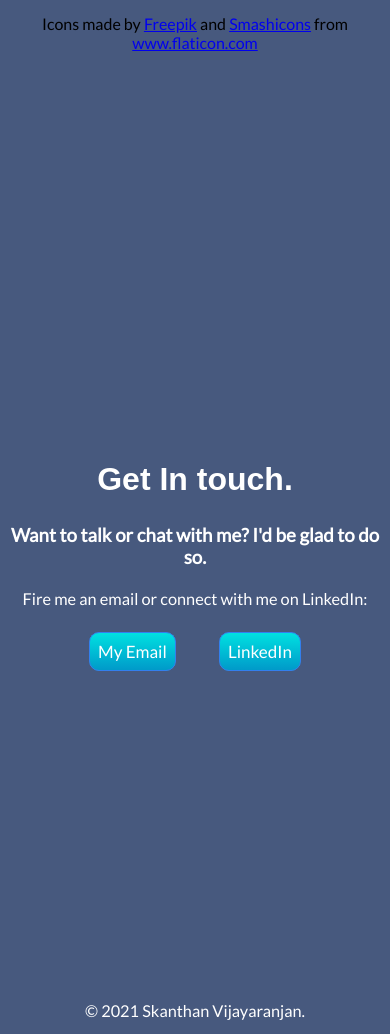
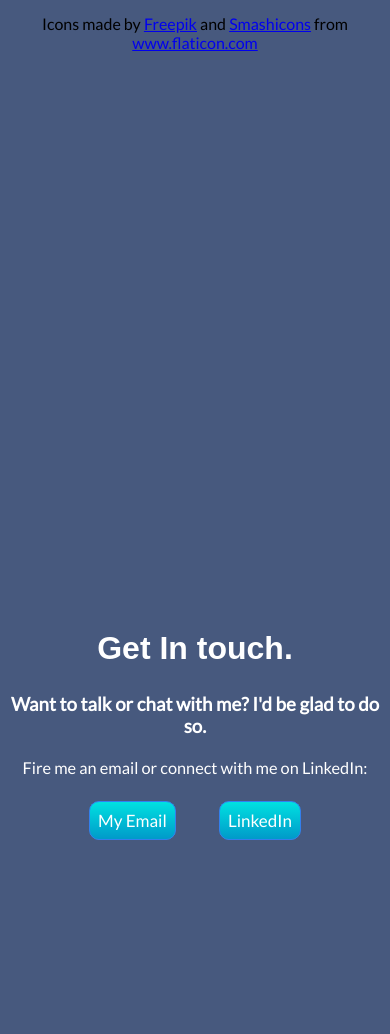
Before and after one commit to skanthanvijay/personal-site-1, a plain HTML site: page index.html in a window 390 px wide. Shown: the part 2351-3385 px from the top of the page. Drawn offline with Linux system fonts and the light colour scheme.

Commit message:
Changed spacing of sections
Added more space in the bottom sections to be more compatible with landscape mode on smartphones

```diff
--- a/css/styles.css
+++ b/css/styles.css
@@ -8,7 +8,7 @@ body {
 .bottom-container {
   position: absolute;
   width: 100%;
-  top: 395%;
+  top: 410%;
   background-color: #47597e;
 }
 
@@ -52,7 +52,7 @@ body {
 .contact-me {
   position: absolute;
   width: 100%;
-  top: 330%;
+  top: 350%;
 }
 
 .footer-link {
```
